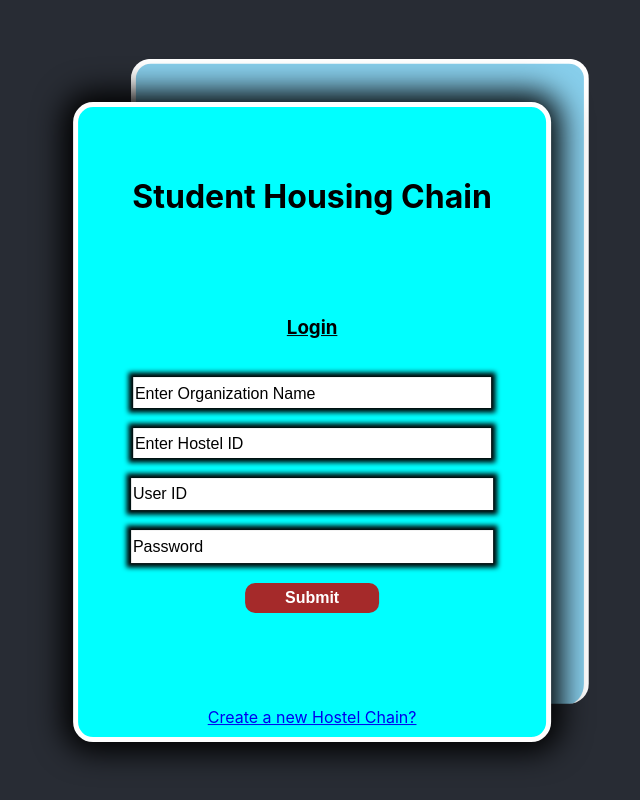
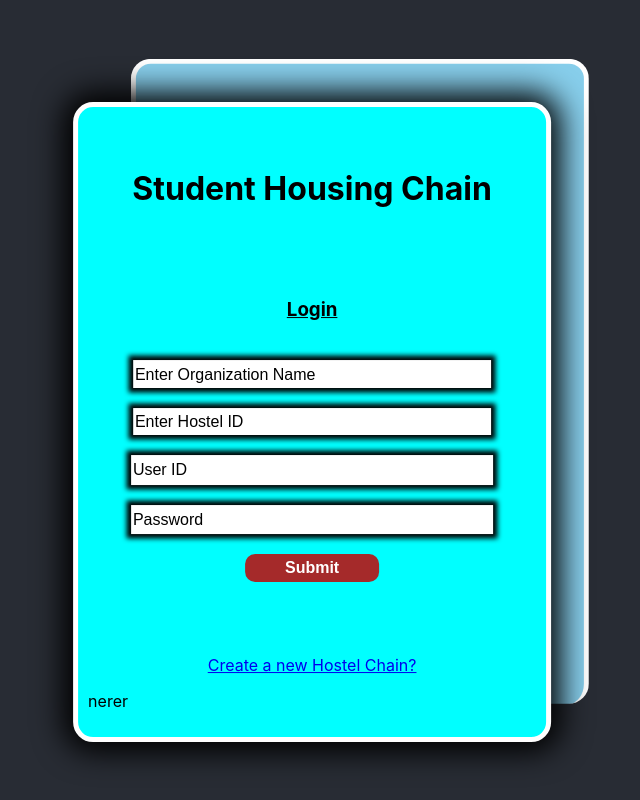
Before and after one commit to sahilnarwal2111/student_housing_chain, a React (Create React App) app in the folder client/: page / in a window 1280 px wide. Shown: the whole page, without its empty margins (303-943 px from the left). Built offline with nearby package versions, Linux system fonts and the light colour scheme; no server answers.

Commit message:
fetched data at login

```diff
--- a/client/src/Pages/Login.js
+++ b/client/src/Pages/Login.js
@@ -5,21 +5,21 @@ import '../css/login.css';
 import { Link } from 'react-router-dom';
 
 const Login = () => {
-    const [org,setOrg]=useState([]);
+    var organization_data=[];
 
     fetch("http://localhost:5000/getDetails",{
         method:'GET'
     }).then(
-        response => response.json
+        response => response.json()
     ).then(
         data => {
-            console.log(data);
+            organization_data=data;
+            console.log(organization_data);
           }
     )
     async function checkOrg(event)
     {
         console.log(event.target.value);
-        setOrg(event.target.value);
     }
     function submit(e)
     {
@@ -61,6 +61,7 @@ const Login = () => {
                 </form>
                 <Link to="/signup" style={{alignSelf:"center", fontSize:"medium"}}>Create a new Hostel Chain?</Link>
 
+                <p>{organization_data} nerer</p>
             </div>
         </div>
     </div>
```
